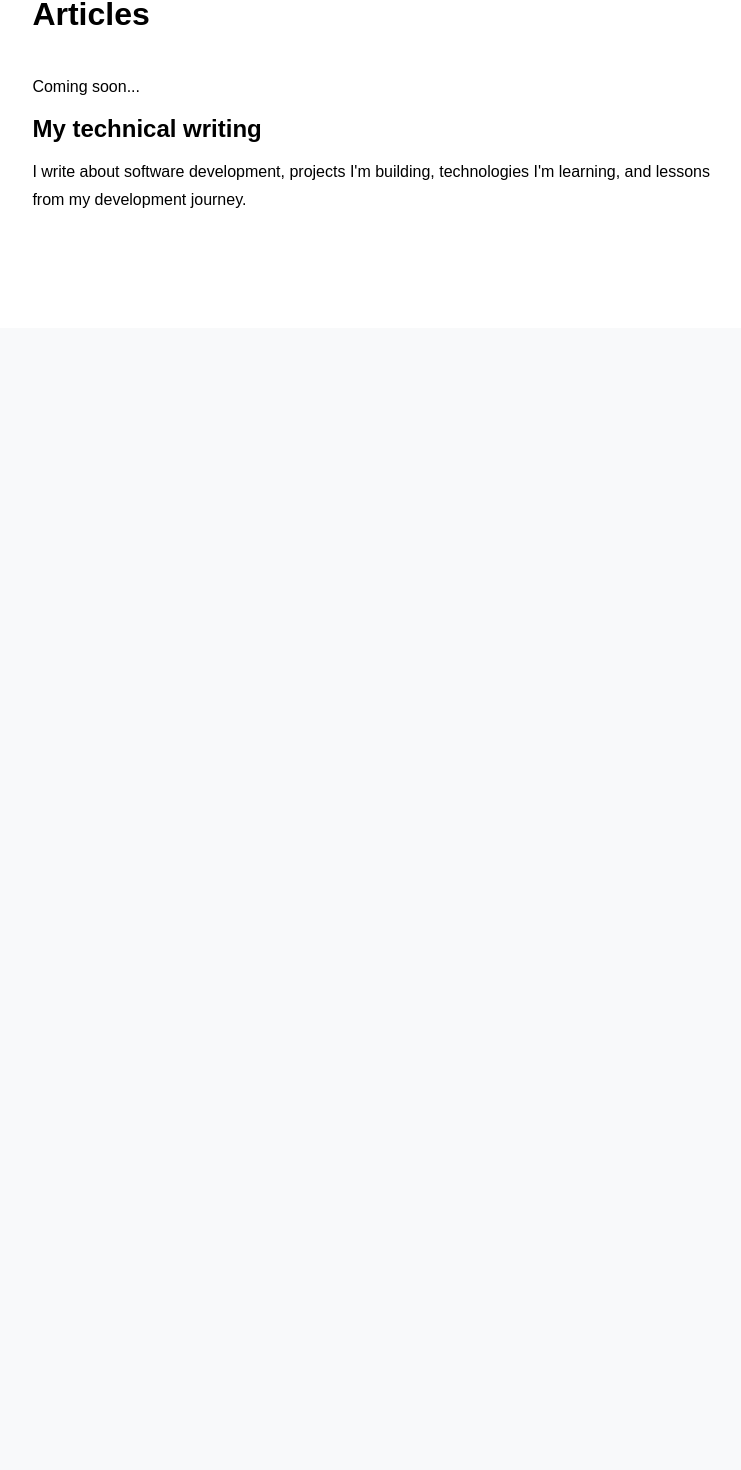
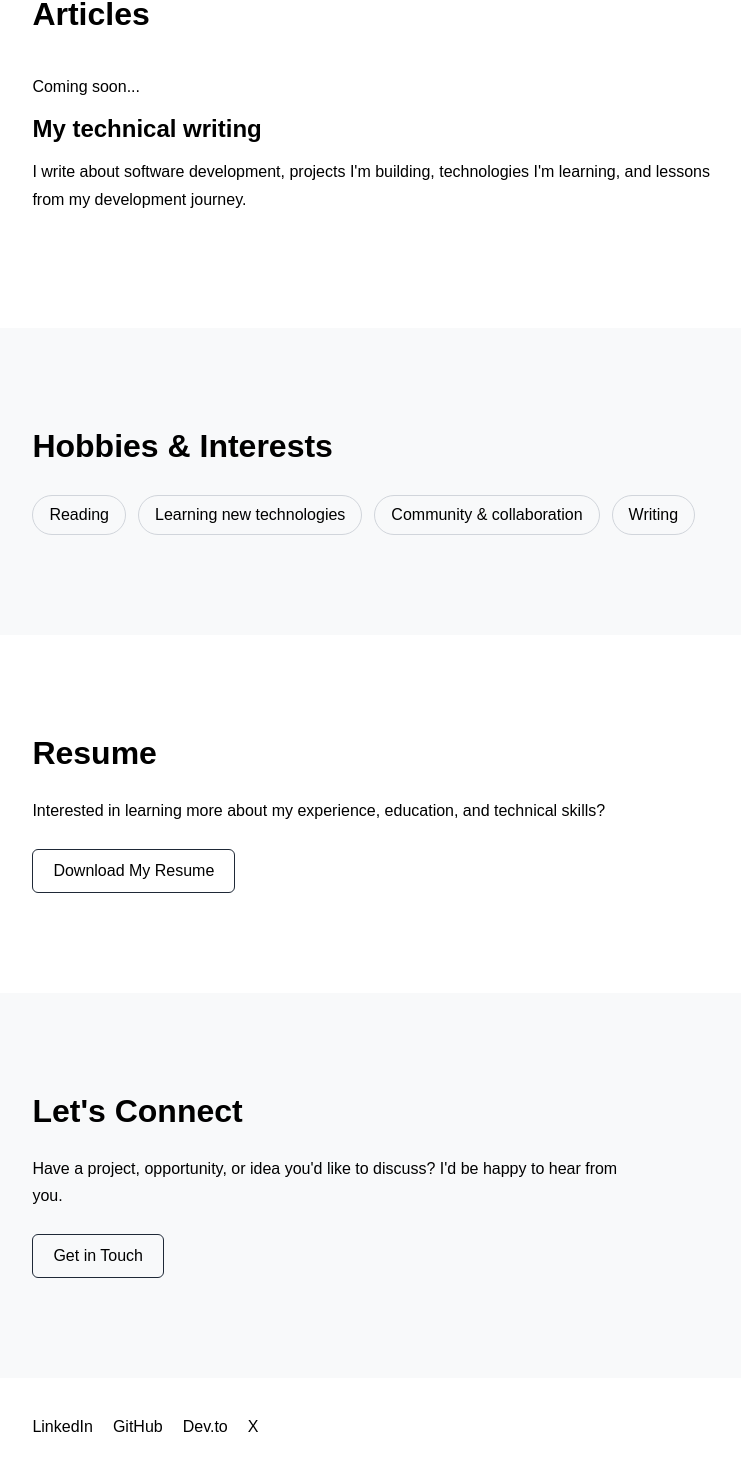
Before and after one commit to Omollos/portfolio, a React app: page / in a window 1280 px wide. Shown: the part 1834-3304 px from the top of the page, without its empty margins (70-811 px from the left). Before the commit the page ends 2162 px from the top, so only its background shows below. Built offline with nearby package versions, Linux system fonts and the light colour scheme; the HTML template or start-up script is replaced by a standard one.

Commit message:
complete skeleton

```diff
--- a/src/App.css
+++ b/src/App.css
@@ -150,3 +150,89 @@ nav a:hover {
   font-size: 1.5rem;
   margin-bottom: 15px;
 }
+
+#hobbies {
+  padding: 100px 8%;
+}
+
+#hobbies h2 {
+  font-size: 2rem;
+  margin-bottom: 30px;
+}
+
+.hobbies-list {
+  display: flex;
+  flex-wrap: wrap;
+  gap: 12px;
+}
+
+.hobbies-list span {
+  padding: 10px 16px;
+  border: 1px solid #d1d5db;
+  border-radius: 20px;
+}
+
+.social-links {
+  display: flex;
+  gap: 20px;
+  padding: 40px 8%;
+  background: white;
+}
+
+.social-links a:hover {
+  text-decoration: underline;
+}
+
+#resume {
+  padding: 100px 8%;
+  background: white;
+}
+
+#resume h2 {
+  font-size: 2rem;
+  margin-bottom: 25px;
+}
+
+#resume p {
+  margin-bottom: 25px;
+  line-height: 1.7;
+}
+
+#resume a {
+  display: inline-block;
+  padding: 12px 20px;
+  border: 1px solid #1f2937;
+  border-radius: 6px;
+}
+
+#resume a:hover {
+  background: #1f2937;
+  color: white;
+}
+
+#contact {
+  padding: 100px 8%;
+}
+
+#contact h2 {
+  font-size: 2rem;
+  margin-bottom: 25px;
+}
+
+#contact p {
+  max-width: 600px;
+  line-height: 1.7;
+  margin-bottom: 25px;
+}
+
+#contact a {
+  display: inline-block;
+  padding: 12px 20px;
+  border: 1px solid #1f2937;
+  border-radius: 6px;
+}
+
+#contact a:hover {
+  background: #1f2937;
+  color: white;
+}
--- a/src/App.jsx
+++ b/src/App.jsx
@@ -4,6 +4,10 @@ import Hero from './components/Hero'
 import About from './components/About'
 import Projects from './components/Projects'
 import Articles from './components/Articles'
+import Hobbies from './components/Hobbies'
+import SocialLinks from './components/SocialLinks'
+import Resume from './components/Resume'
+import Contact from './components/Contact'
 
 function App() {
   return (
@@ -13,6 +17,10 @@ function App() {
       <About />
       <Projects />
       <Articles />
+      <Hobbies />
+      <Resume />
+      <Contact />
+      <SocialLinks />
     </div>
   )
 }
--- /dev/null
+++ b/src/components/Contact.jsx
@@ -0,0 +1,18 @@
+function Contact() {
+  return (
+    <section id="contact">
+      <h2>Let's Connect</h2>
+
+      <p>
+        Have a project, opportunity, or idea you'd like to discuss?
+        I'd be happy to hear from you.
+      </p>
+
+      <a href="mailto:omolloomondisteve@gmail.com">
+        Get in Touch
+      </a>
+    </section>
+  )
+}
+
+export default Contact
--- /dev/null
+++ b/src/components/Hobbies.jsx
@@ -0,0 +1,16 @@
+function Hobbies() {
+  return (
+    <section id="hobbies">
+      <h2>Hobbies & Interests</h2>
+
+      <div className="hobbies-list">
+        <span>Reading</span>
+        <span>Learning new technologies</span>
+        <span>Community & collaboration</span>
+        <span>Writing</span>
+      </div>
+    </section>
+  )
+}
+
+export default Hobbies
--- /dev/null
+++ b/src/components/Resume.jsx
@@ -0,0 +1,18 @@
+function Resume() {
+  return (
+    <section id="resume">
+      <h2>Resume</h2>
+
+      <p>
+        Interested in learning more about my experience, education,
+        and technical skills?
+      </p>
+
+      <a href="/resume.pdf" download>
+        Download My Resume
+      </a>
+    </section>
+  )
+}
+
+export default Resume
--- /dev/null
+++ b/src/components/SocialLinks.jsx
@@ -0,0 +1,23 @@
+function SocialLinks() {
+  return (
+    <div className="social-links">
+      <a href="#" target="_blank" rel="noreferrer">
+        LinkedIn
+      </a>
+
+      <a href="#" target="_blank" rel="noreferrer">
+        GitHub
+      </a>
+
+      <a href="#" target="_blank" rel="noreferrer">
+        Dev.to
+      </a>
+
+      <a href="#" target="_blank" rel="noreferrer">
+        X
+      </a>
+    </div>
+  )
+}
+
+export default SocialLinks
```
